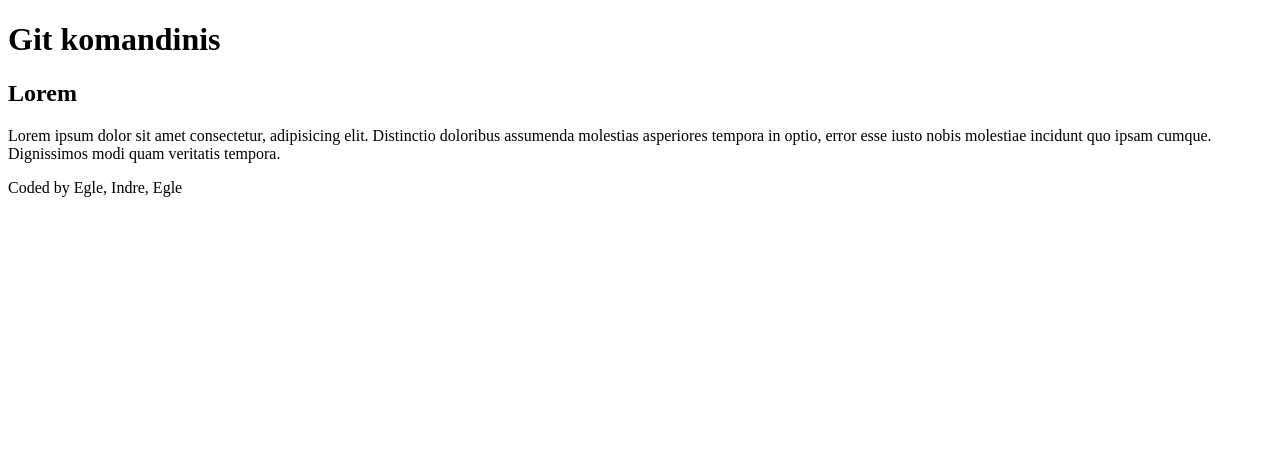
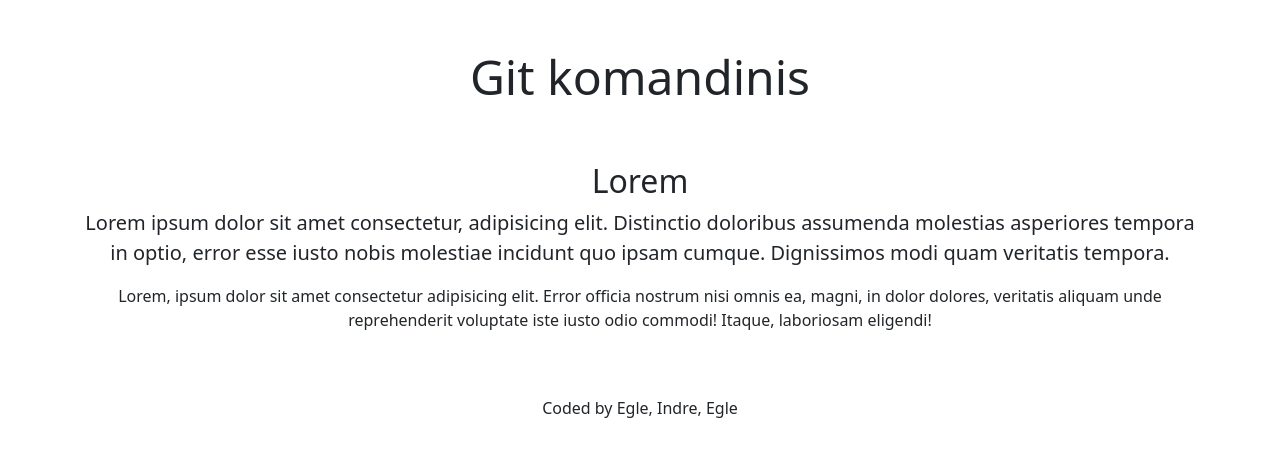
Before and after one commit to EgleJur/git_komandinis, a plain HTML site: page index.html in a window 1280 px wide. Drawn offline with nearby package versions, Linux system fonts and the light colour scheme.

Commit message:
added boostrap

```diff
--- a/index.html
+++ b/index.html
@@ -1,25 +1,50 @@
 <!DOCTYPE html>
 <html lang="en">
+
 <head>
     <meta charset="UTF-8">
     <meta http-equiv="X-UA-Compatible" content="IE=edge">
     <meta name="viewport" content="width=device-width, initial-scale=1.0">
     <title>Git_komandinis</title>
+    <link href="https://cdn.jsdelivr.net/npm/bootstrap@5.2.2/dist/css/bootstrap.min.css" rel="stylesheet"
+        integrity="sha384-Zenh87qX5JnK2Jl0vWa8Ck2rdkQ2Bzep5IDxbcnCeuOxjzrPF/et3URy9Bv1WTRi" crossorigin="anonymous">
 </head>
+
 <body>
     <header>
-        <h1>Git komandinis</h1>
+        <h1 class="display-5 text-center py-5">Git komandinis</h1>
     </header>
     <main>
-        <section>
-            <header>
-                <h2>Lorem</h2>
-                <p>Lorem ipsum dolor sit amet consectetur, adipisicing elit. Distinctio doloribus assumenda molestias asperiores tempora in optio, error esse iusto nobis molestiae incidunt quo ipsam cumque. Dignissimos modi quam veritatis tempora.</p>
-            </header>
+        <section class="container text-center">
+            <div class="row">
+                <header>
+                    <h2>Lorem</h2>
+                    <p class="lead">Lorem ipsum dolor sit amet consectetur, adipisicing elit. Distinctio doloribus
+                        assumenda
+                        molestias
+                        asperiores tempora in optio, error esse iusto nobis molestiae incidunt quo ipsam cumque.
+                        Dignissimos
+                        modi quam veritatis tempora.</p>
+                    <p>Lorem, ipsum dolor sit amet consectetur adipisicing elit. Error officia nostrum nisi omnis ea,
+                        magni,
+                        in dolor dolores, veritatis aliquam unde reprehenderit voluptate iste iusto odio commodi!
+                        Itaque,
+                        laboriosam eligendi!</p>
+                </header>
+            </div>
         </section>
     </main>
-    <footer>
+    <footer class="pt-5 text-center">
         Coded by Egle, Indre, Egle
     </footer>
+
+    <script src="https://cdn.jsdelivr.net/npm/@popperjs/core@2.11.6/dist/umd/popper.min.js"
+        integrity="sha384-oBqDVmMz9ATKxIep9tiCxS/Z9fNfEXiDAYTujMAeBAsjFuCZSmKbSSUnQlmh/jp3"
+        crossorigin="anonymous"></script>
+    <script src="https://cdn.jsdelivr.net/npm/bootstrap@5.2.2/dist/js/bootstrap.min.js"
+        integrity="sha384-IDwe1+LCz02ROU9k972gdyvl+AESN10+x7tBKgc9I5HFtuNz0wWnPclzo6p9vxnk"
+        crossorigin="anonymous"></script>
+
 </body>
+
 </html>
```
